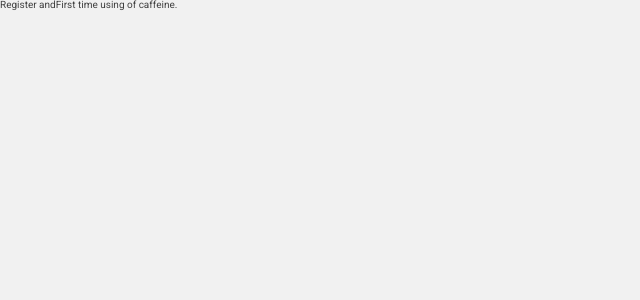
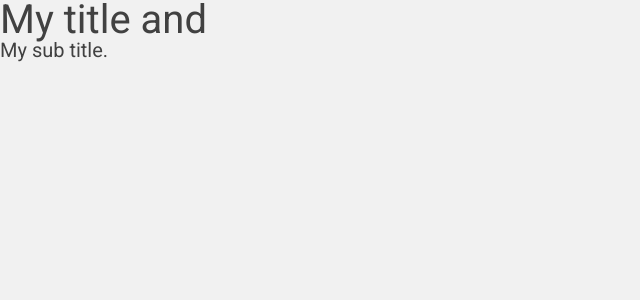
Before and after one commit to nathpaiva/react-boilerplate, a React app: page / in a window 1280 px wide. Shown: the top 300 px of the page, without its empty margins (0-640 px from the left). Built offline with nearby package versions, Linux system fonts and the light colour scheme.

Commit message:
Fix eslint for jest and react

```diff
--- a/package.json
+++ b/package.json
@@ -27,6 +27,8 @@
     "cross-env": "^5.1.6",
     "css-loader": "^0.28.11",
     "eslint": "^4.19.1",
+    "eslint-plugin-jest": "^21.17.0",
+    "eslint-plugin-react": "^7.8.2",
     "extract-text-webpack-plugin": "^4.0.0-beta.0",
     "html-webpack-plugin": "^3.2.0",
     "jest": "^23.1.0",
--- a/src/App.js
+++ b/src/App.js
@@ -5,7 +5,7 @@ import Box from './components/box';
 
 class App extends Component {
   render() {
-    return (<Box title='Register' text='First time using of caffeine.' />);
+    return (<Box title='My title' text='My sub title.' />);
   }
 }
 
--- a/src/css/_reset.scss
+++ b/src/css/_reset.scss
@@ -36,40 +36,11 @@ label, input {
   font-size: 1.2em;
 }
 
+h1 {
+  font-size: 40px;
 
-
-:global {
-  .container {
-    width: 100%;
-    max-width: 1280px;
-    background-color: orange;
-    margin: 0 auto;
-    @media screen and (max-width: 1300px) {
-      padding: 0 20px;
-    }
-
-    @media screen and (max-width: 420px) and (orientation: portrait) {
-      padding: 0 15px;
-    }
-  }
-  .react-tabs__tab-list {
-    display: flex;
-    justify-content: space-around;
-    flex-direction: column;
-    text-align: center;
-    > .react-tabs__tab {
-      cursor: pointer;
-      margin: 5px 0;
-      font-size: 12px;
-      &.react-tabs__tab--selected {
-        text-decoration: underline;
-        &:before {
-          content: "> ";
-        }
-      }
-    }
-  }
-  .hide {
-    display: none;
+  small {
+    font-size: 20px;
+    display: block;
   }
 }
```
Also changed, not shown: .babelrc (renamed from src/.babelrc), .eslintrc.json, 2 other files (tests, documents, lock files or other folders).
